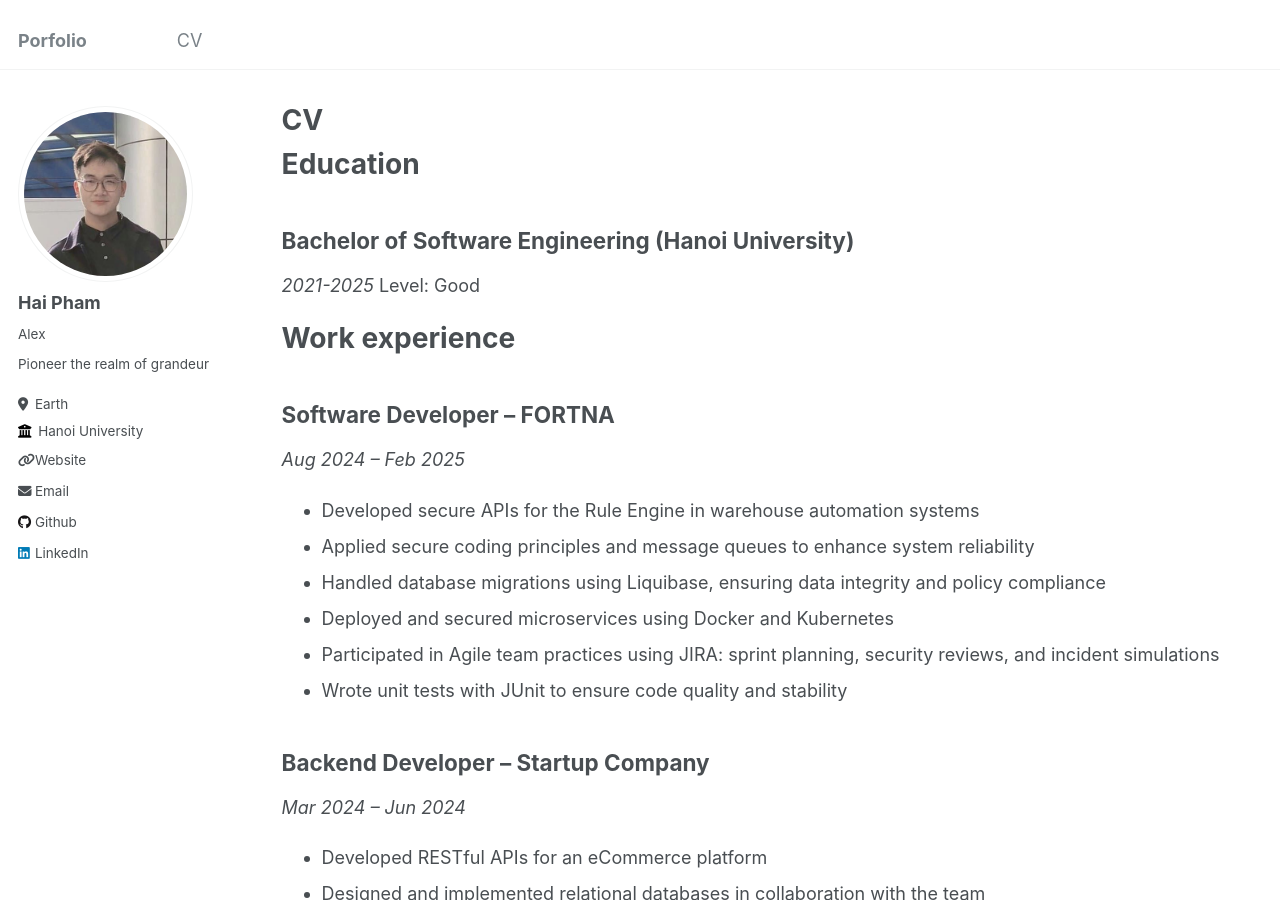
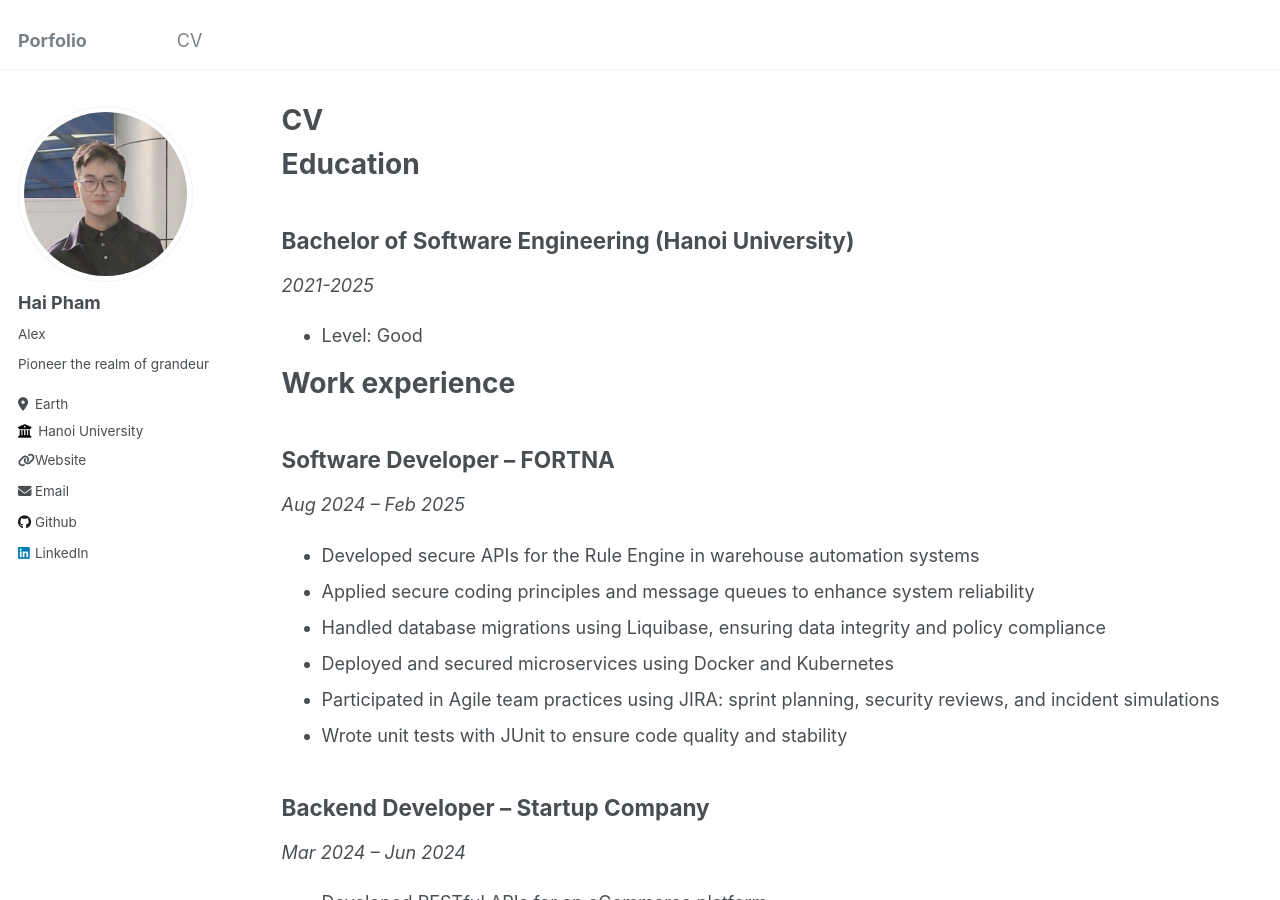
Before and after one commit to phamhaicnttk21/phamhaicnttk21.github.io, a Jekyll site: the page built from _pages/cv.md, in a window 1280 px wide and 900 px high. Built offline with Jekyll 4.4.1, drawn with Linux system fonts in a browser that asks for light colours.

Commit message:
Update cv.md

```diff
--- a/_pages/cv.md
+++ b/_pages/cv.md
@@ -13,7 +13,7 @@ redirect_from:
 
 ## Bachelor of Software Engineering (Hanoi University)
 _2021-2025_
-Level: Good
+- Level: Good
 
 
 # Work experience
```
